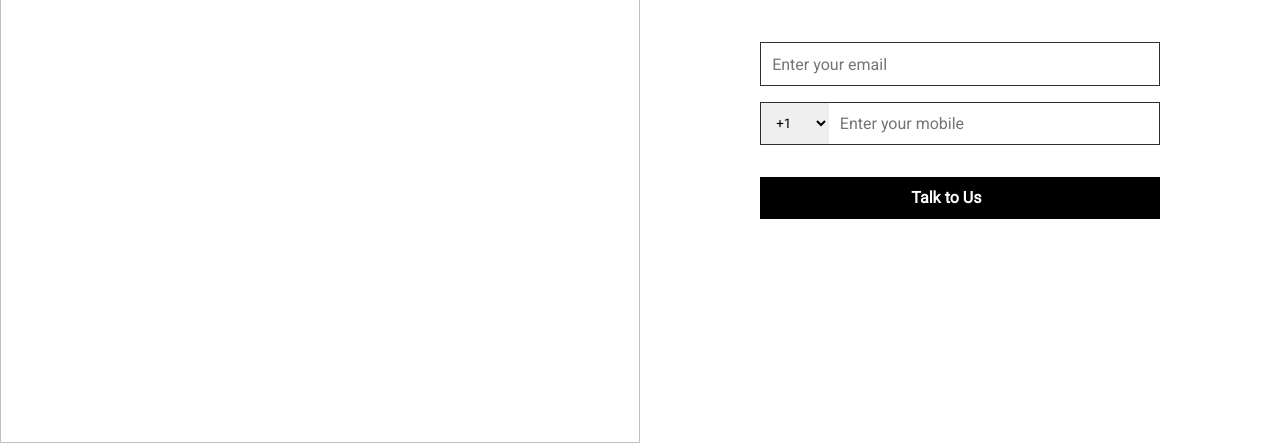
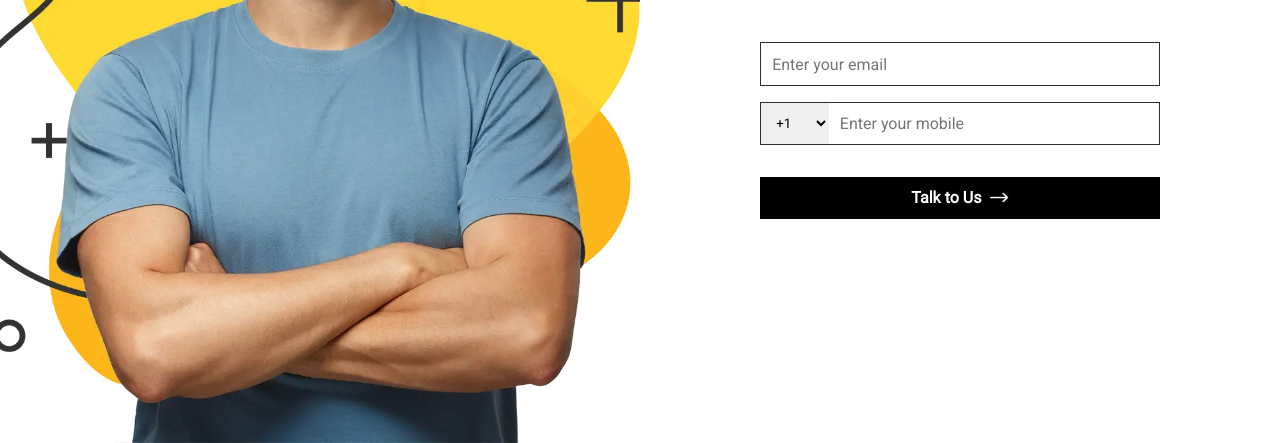
Before and after one commit to hemantjayas/webEngageAssignment, a plain HTML site: page Task1/index.html in a window 1280 px wide. Shown: the part 357-800 px from the top of the page. Drawn offline with Linux system fonts and the light colour scheme; the site is published under a folder, as on GitHub Pages, so addresses that start at the root find nothing.

Commit message:
images path

```diff
--- a/Task1/index.html
+++ b/Task1/index.html
@@ -15,8 +15,8 @@
 <body>
 
     <div class="mainContainer">
-        <div class="leftImage"><img src="/Task1/assets/mainImg (1).webp" alt=""></div>
-        <div class="companyLogo"><img src="/Task1/assets/WebEngage.webp" alt=""></div>
+        <div class="leftImage"><img src="./assets/mainImg (1).webp" alt=""></div>
+        <div class="companyLogo"><img src="./assets/WebEngage.webp" alt=""></div>
         <div class="rightForm">
             <div class="innerDiv">
                 <h1>Get a FREE</h1>
@@ -32,7 +32,7 @@
                     <input id="mobileInput" class="selectInput" type="number" placeholder="Enter your mobile" required>
                 </div>
                 <p id="errorMessage"></p>
-                <button id="submitButton" class="buttonClass">Talk to Us <img src="/Task1/assets/arrow1.png"
+                <button id="submitButton" class="buttonClass">Talk to Us <img src="./assets/arrow1.png"
                         alt=""></button>
             </div>
         </div>
```
